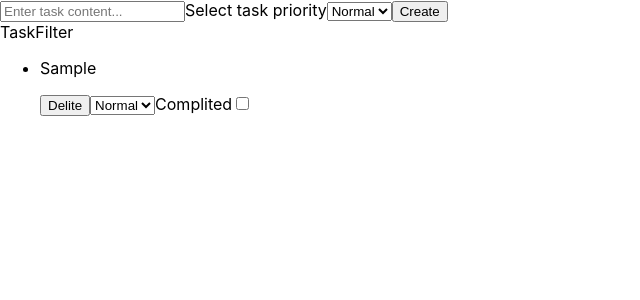
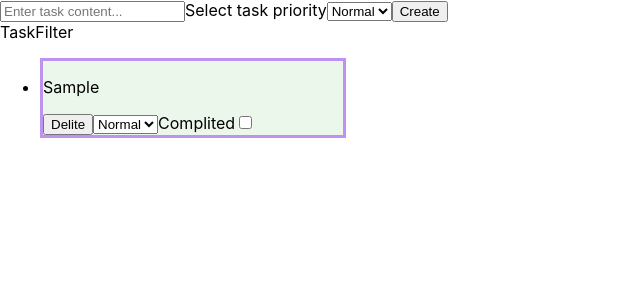
Before and after one commit to AnnaDorosheva/react-app-planner, a React (Create React App) app: page / in a window 1280 px wide. Both pictures are taken after typing "Sample" into the empty fields and a click on the button "Create". Shown: the top 300 px of the page, without its empty margins (0-640 px from the left). Built offline with nearby package versions, Linux system fonts and the light colour scheme.

Commit message:
add delet tack button

```diff
--- a/src/components/App/App.js
+++ b/src/components/App/App.js
@@ -19,6 +19,11 @@ addTask = (task) => {
   this.setState( state => ({
     tasks: [...state.tasks, taskToAdd]
   }))
+};
+deleteTask = (id) => {
+  this.setState( state => ({
+    tasks: state.tasks.filter(task => task.id !== id)
+  }))
 }
   render() {
     const { tasks } = this.state;
@@ -26,7 +31,7 @@ addTask = (task) => {
       <div>
    <TaskEditor onAddTask={this.addTask}/>
    <TaskFilter />
-   <TaskList items={tasks}/>
+   <TaskList items={tasks} onDelete={this.deleteTask}/>
   </div> )
   }
 }
--- a/src/components/TaskList/Task/Task.js
+++ b/src/components/TaskList/Task/Task.js
@@ -1,13 +1,13 @@
 import React from 'react';
 import s from './Task.module.css';
 
-const Task = ({text, priority, complited}) => {
+const Task = (props) => {
   return (
-    <div className={`${s.task}${s[`${priority}Priority`]}`}>
-      <p>{text}</p>
+    <div className={`${s.task} ${s[`${props.priority}Priority`]}`}>
+      <p>{props.text}</p>
       <div>
-        <button type="button">Delite</button>
-        <select value={priority} name="priority">
+        <button type="button" onClick={props.onDelete}>Delite</button>
+        <select value={props.priority} name="priority">
           <option value="low">Low</option>
           <option value="normal">Normal</option>
           <option value="high">High</option>
@@ -15,7 +15,7 @@ const Task = ({text, priority, complited}) => {
 
         <label>
           Complited
-          <input type="checkbox" checked={complited} />
+          <input type="checkbox" checked={props.complited} />
         </label>
       </div>
     </div>
--- a/src/components/TaskList/Task/Task.module.css
+++ b/src/components/TaskList/Task/Task.module.css
@@ -1,4 +1,9 @@
-
+.task {
+  width: 300px;
+  background-color: rgb(236, 247, 236);
+  border: 3px solid bisque;
+  overflow: hidden;
+}
 .lowPriority {
   border-color: green;
 }
@@ -8,7 +13,3 @@
 .highPriority {
   border-color: red;
 }
-.task {
-  width: 300px;
-  background-color: honeydew;
-}
--- a/src/components/TaskList/TaskList.js
+++ b/src/components/TaskList/TaskList.js
@@ -1,11 +1,11 @@
 import React from 'react';
 import Task from "./Task/Task";
 
-const TaskList = ({ items }) => {
+const TaskList = ({ items, onDelete }) => {
   return (
 items.length > 0 && (
   <ul>
-    {items.map(item => <li key={item.id}><Task {...item} /></li>)}
+    {items.map(item => <li key={item.id}><Task {...item} onDelete={() => onDelete(item.id)} /></li>)}
   </ul>
 )
   )
```
